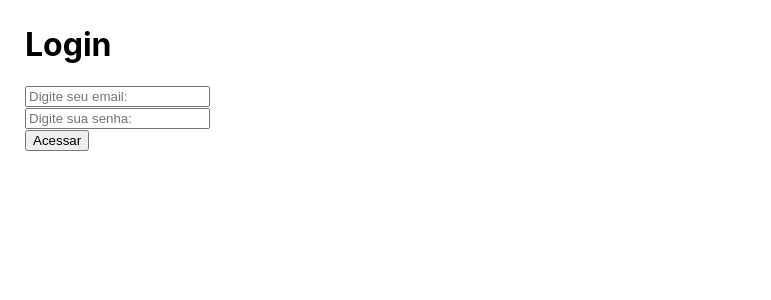
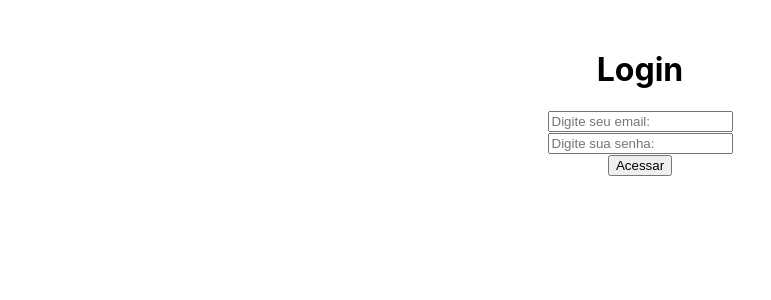
Before and after one commit to vsproenca/as_devops, a React (Create React App) app: page / in a window 1280 px wide. Shown: the top 300 px of the page, without its empty margins (0-771 px from the left). Built offline with nearby package versions, Linux system fonts and the light colour scheme.

Commit message:
centralizar

```diff
--- a/src/App.js
+++ b/src/App.js
@@ -28,7 +28,7 @@ function App() {
       });
   }
   return (
-  <div style={{textAlign: "left", marginLeft: "25px", marginTop: "25px"}}>
+  <div style={{textAlign: "center", marginTop: "50px"}}>
 
       <h1>Login</h1>
 
```
